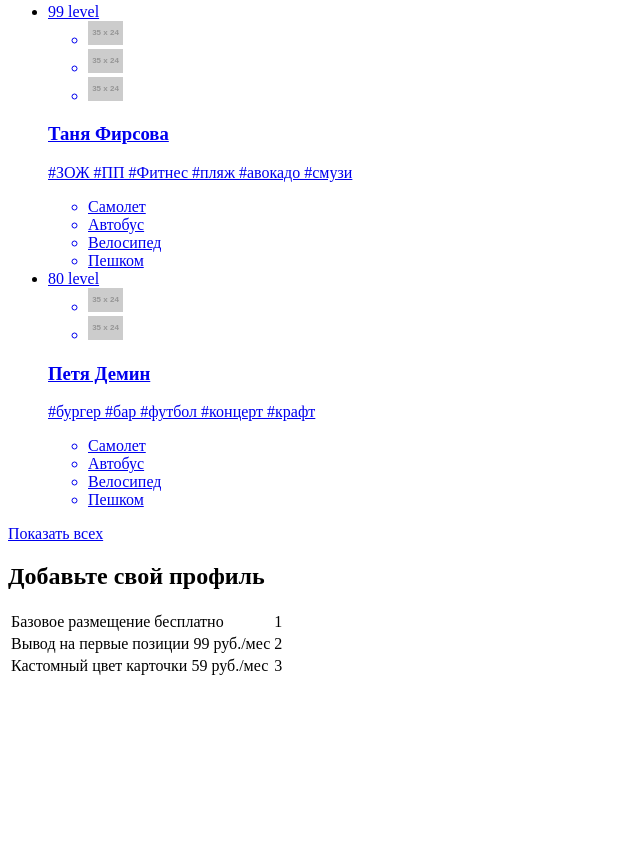
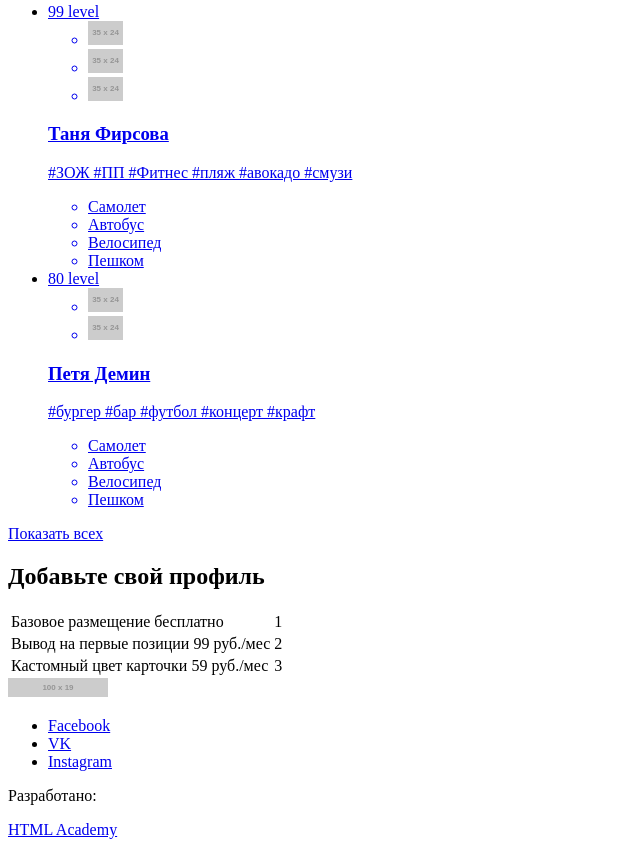
Before and after one commit to JhonySmith/661141-pognali-18, a website: page source/index.html in a window 1280 px wide. Shown: the part 1395-2242 px from the top of the page, without its empty margins (0-640 px from the left). Before the commit the page ends 2081 px from the top, so only its background shows below. Drawn offline with Linux system fonts and the light colour scheme; placeholder pictures from the web are drawn by us.

Commit message:
Сделана index.html Модуль2-Задание1

```diff
--- a/source/index.html
+++ b/source/index.html
@@ -197,7 +197,7 @@
     </section>
     <section class="profile-add">
       <h2 class="profile-add__title">Добавьте свой профиль</h2>
-      <table class="prfile-add__table">
+      <table class="profile-add__table">
         <tr>
           <td class="profile-add__service">Базовое размещение бесплатно</td>
           <td class="profile-add__service-number">1</td>
@@ -214,6 +214,23 @@
       <a href="#" class="profile-add__link-all"></a>
     </section>
   </main>
+  <footer class="page-footer">
+    <a class="page-footer__logo">
+      <img class="page-footer__logo-image" src="https://via.placeholder.com/100x19" width="100" height="19"
+        alt="Погнали?">
+    </a>
+    <div class="page-footer__social social">
+      <ul class="social__list">
+        <li class="social__item"><a href="#" class="social__link">Facebook</a></li>
+        <li class="social__item"><a href="#" class="social__link">VK</a></li>
+        <li class="social__item"><a href="#" class="social__link">Instagram</a></li>
+      </ul>
+    </div>
+    <div class="page-footer__copyright copyright">
+      <p class="copyright__text">Разработано:</p>
+      <a class="button copyright__link" href="#">HTML Academy</a>
+    </div>
+  </footer>
 </body>
 
 </html>
```
